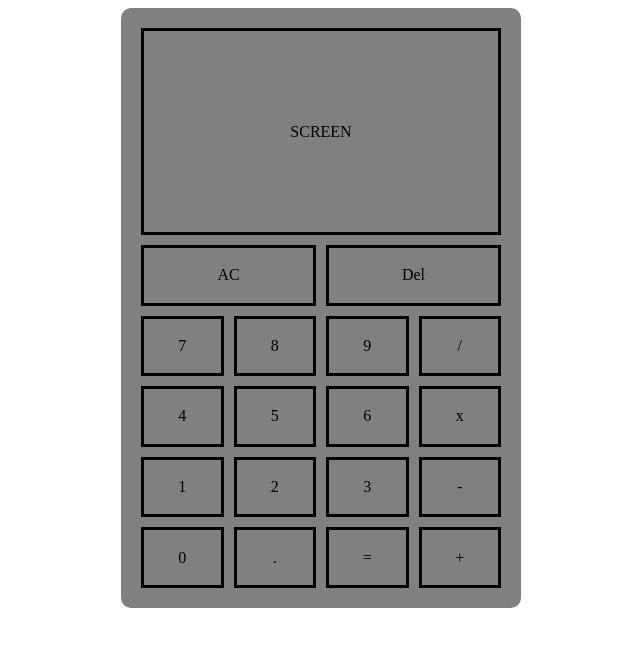
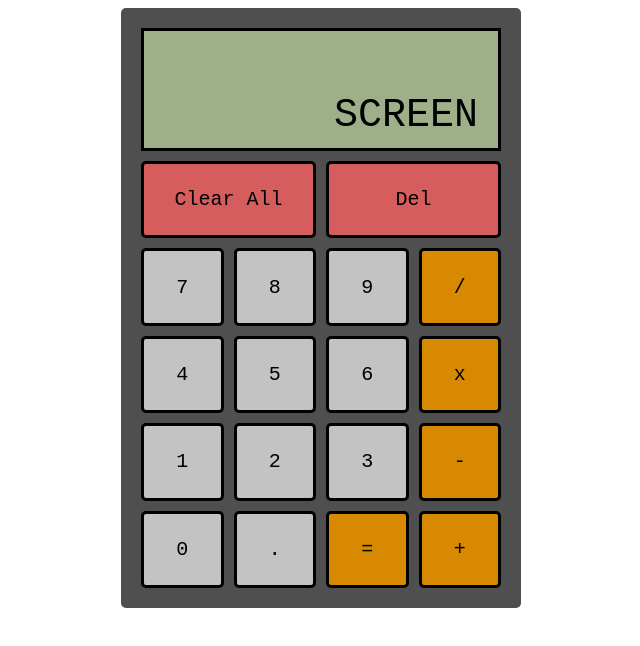
Before and after one commit to swellFella/Project-Calculator, a plain HTML site: page index.html in a window 1280 px wide. Shown: the whole page, without its empty margins (319-959 px from the left). Drawn offline with Linux system fonts and the light colour scheme.

Commit message:
Improved calculator css styles

```diff
--- a/index.html
+++ b/index.html
@@ -12,24 +12,24 @@
     <div id="calculator-container">
         <div id="screen">SCREEN</div>
         <div id="button-container">
-            <div class="button" id="clear-button">AC</div>
+            <div class="button" id="clear-button">Clear All</div>
             <div class="button" id="del-button">Del</div>
             <div class="button">7</div>
             <div class="button">8</div>
             <div class="button">9</div>
-            <div class="button">/</div>
+            <div class="button operator-button">/</div>
             <div class="button">4</div>
             <div class="button">5</div>
             <div class="button">6</div>
-            <div class="button">x</div>
+            <div class="button operator-button">x</div>
             <div class="button">1</div>
             <div class="button">2</div>
             <div class="button">3</div>
-            <div class="button">-</div>
+            <div class="button operator-button">-</div>
             <div class="button">0</div>
             <div class="button">.</div>
-            <div class="button">=</div>
-            <div class="button">+</div>
+            <div class="button operator-button">=</div>
+            <div class="button operator-button">+</div>
         </div>
     </div>
 </body>
--- a/styles.css
+++ b/styles.css
@@ -1,23 +1,29 @@
 body{
     display: flex;
     justify-content: center;
+    font-family: 'Courier New', Courier, monospace;
+    font-size: 20px;
 }
 #calculator-container{
     display: grid;
-    background-color: gray;
+    background-color: rgb(79, 79, 79);
     min-width: 400px;
     min-height: 600px;
     gap: 10px;
-    border-radius: 10px;
+    border-radius: 5px;
 
 }
 #screen{
     display: flex;
-    justify-content: center;
-    align-items: center;
+    justify-content: flex-end;
+    align-items: flex-end;
 
     border: solid;
     margin: 5% 5% 0 5%;
+    padding: 20px 20px 10px 20px;
+
+    font-size: 40px;
+    background-color: rgba(203, 228, 170, 0.646)
 }
 #button-container{
     display: grid;
@@ -33,12 +39,19 @@ body{
 #del-button{
     grid-column: 3/5;
 }
+#clear-button, #del-button{
+    background-color: rgba(255, 98, 98, 0.769);
+}
 .button{
-    width: auto;
-    height: auto;
+    padding: 20px;
     border: solid;
-
+    border-radius: 5px;
     display: flex;
     justify-content: center;
     align-items: center;
+
+    background-color: rgba(255, 255, 255, 0.658);
 }
+.operator-button{
+    background-color: rgb(215, 137, 2);
+}
```
